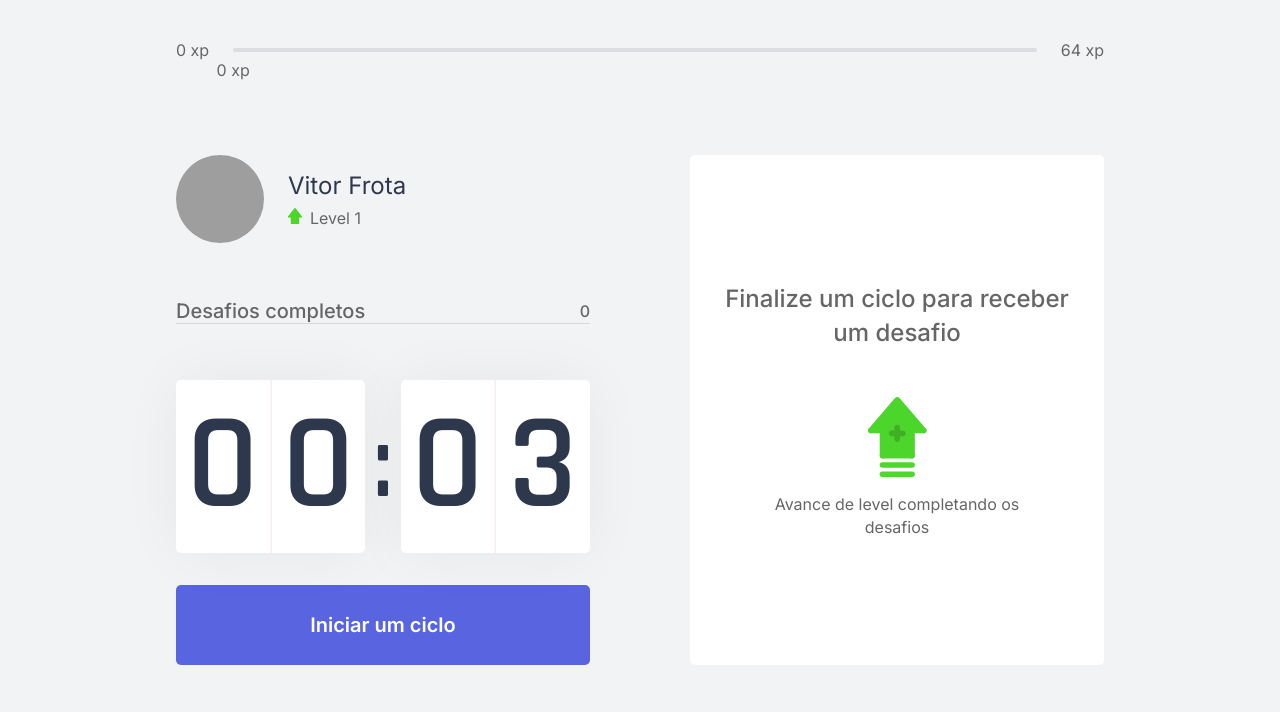
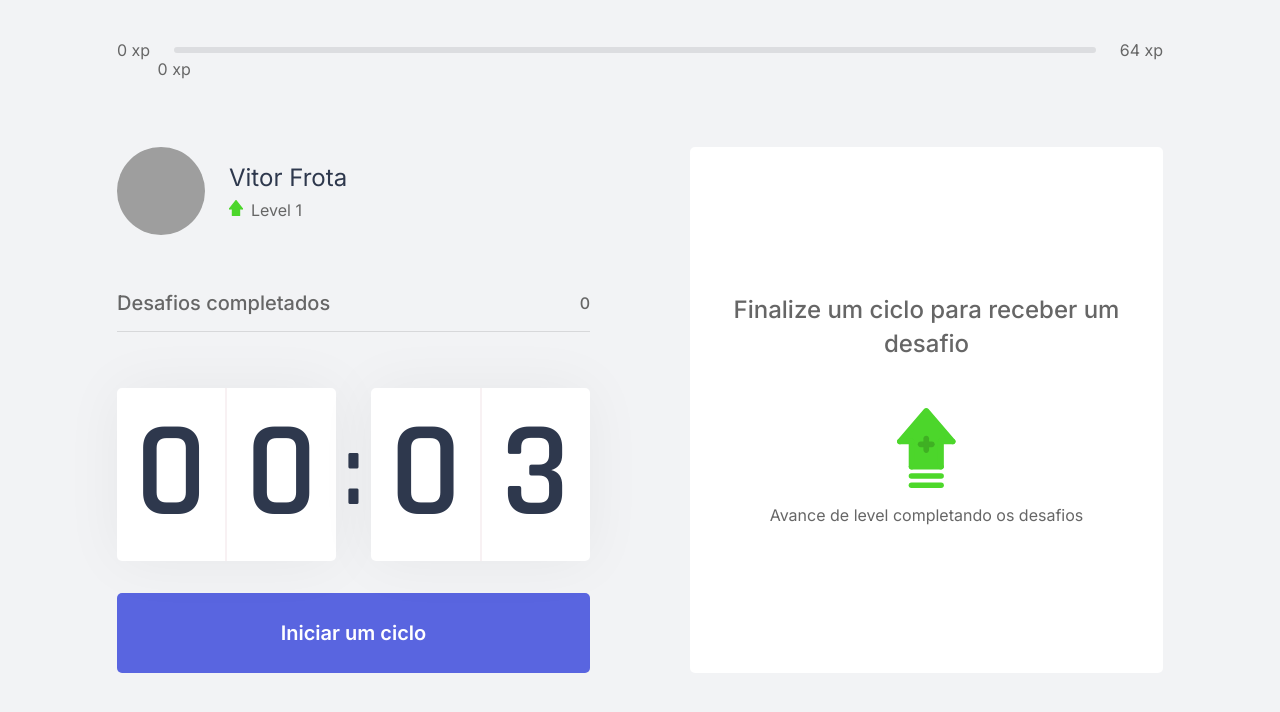
Before and after one commit to vitorfrota/nlw-moveit, a Next.js app: page / in a window 1280 px wide. Shown: the top 712 px of the page. Built offline with nearby package versions, Linux system fonts and the light colour scheme; grey boxes are pictures that could not be loaded.

Commit message:
Modificação no css

```diff
--- a/src/components/CompletedChallenges.tsx
+++ b/src/components/CompletedChallenges.tsx
@@ -6,7 +6,7 @@ export function CompletedChallenges(){
     const { challengesCompleted } = useContext(ChallengesContext);
     return (
         <div className={styles.completedChallengesContainer}>
-            <span>Desafios completos</span>
+            <span>Desafios completados</span>
             <span>{challengesCompleted}</span>
         </div>
     )
--- a/src/styles/components/ChallengeBox.module.css
+++ b/src/styles/components/ChallengeBox.module.css
@@ -11,6 +11,8 @@
     justify-content: center;
 
     text-align: center;
+
+    position: relative;
 }
 
 .challengeNotActive {
@@ -50,7 +52,6 @@
     font-weight: 600;
     font-size: 1.25rem;
     padding: 0 2rem 1.5rem;
-    border-bottom: 1px solid var(--gray-line);
 }
 
 .challengeActive main {
@@ -75,20 +76,20 @@
 .challengeActive footer {
     display: grid;
     grid-template-columns: 1fr 1fr;
-    gap: 1rem;
+    position: absolute;
+    bottom: 0;
+    left: 0;
+    right: 0;
 }
 
 .challengeActive footer button {
-    height: 3rem;
+    height: 4rem;
 
     display: flex;
     align-items: center;
     justify-content: center;
 
     border: 0;
-    border-radius: 5px;
-
-    color: var(--white);
 
     font-size: 1rem;
     font-weight: 600;
@@ -97,11 +98,13 @@
 }
 
 .challengeActive footer button.challengeFailedButton {
-    background: var(--red);
+    color: var(--red);
+    background: rgba(232, 63, 91, 0.15);
 }
 
 .challengeActive footer button.challengeSuccededButton {
-    background: var(--green);
+    color: var(--green);
+    background: rgba(76, 214, 43, 0.15);
 }
 
 .challengeActive footer button:hover {
--- a/src/styles/components/CompletedChallenges.module.css
+++ b/src/styles/components/CompletedChallenges.module.css
@@ -4,6 +4,7 @@
     justify-content: space-between;
 
     margin: 3.5rem 0;
+    padding-bottom: 1rem;
     border-bottom: 1px solid #d7d8da;
 
     font-weight: 500;
--- a/src/styles/components/Countdown.module.css
+++ b/src/styles/components/Countdown.module.css
@@ -75,7 +75,6 @@
 
 .countDownButton:disabled{
     background: var(--white);
-    border-bottom: 4px solid var(--green);
     color: var(--text);
     cursor: not-allowed;
 
--- a/src/styles/components/ExperienceBar.module.css
+++ b/src/styles/components/ExperienceBar.module.css
@@ -9,7 +9,7 @@
 
 .experienceBar > div {
     flex: 1;
-    height: 4px;
+    height: 6px;
     border-radius: 4px;
     background: var(--gray-line);
     margin: 0 1.5rem;
@@ -17,13 +17,15 @@
 }
 
 .experienceBar > div > div {
-    height: 4px;
+    height: 6px;
     border-radius: 4px;
     background: var(--green);
+    transition: all 800ms;
 }
 
 span.currentExperience {
     position: absolute;
     top: 12px;
     transform: translateX(-50%);
+    transition: all 800ms;
 }
--- a/src/styles/pages/Home.module.css
+++ b/src/styles/pages/Home.module.css
@@ -1,6 +1,6 @@
 .container {
     height: 100vh;
-    max-width: 992px;
+    max-width: 1110px;
     margin: 0 auto;
     padding: 2.5rem 2rem;
 
@@ -16,3 +16,9 @@
     gap: 6.25rem;
     align-content: center;
 }
+
+@media(max-width: 720px){
+    .hidden {
+        display: none;
+    }
+}
```
